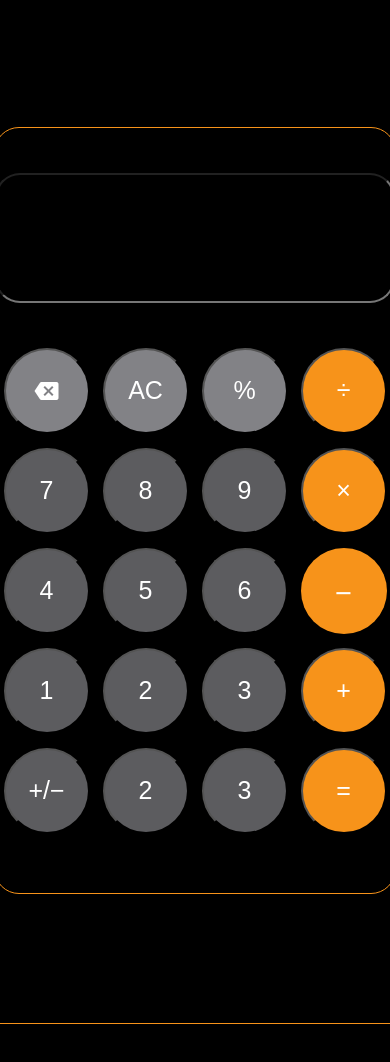
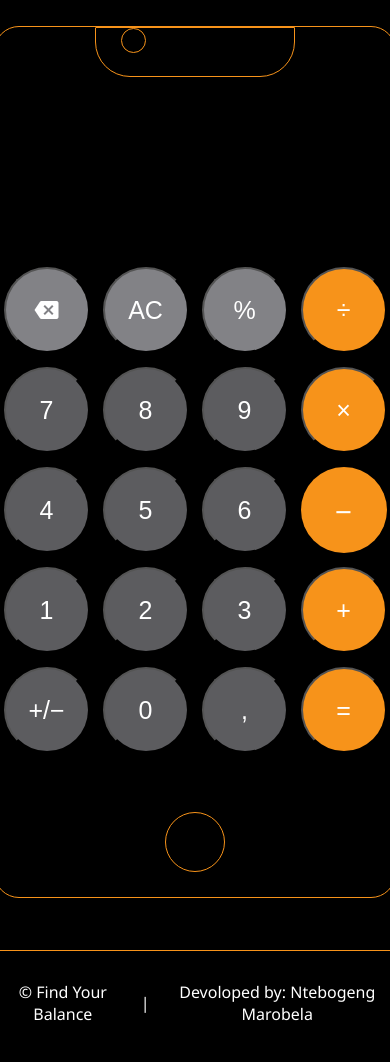
Before and after one commit to Ntebogengmarobela/fyb-ntebogeng-app, a plain HTML site: page index.html in a window 390 px wide. Shown: the part 132-1194 px from the top of the page. Drawn offline with Linux system fonts and the light colour scheme.

Commit message:
changed calculator to mobile interface

```diff
--- a/index.html
+++ b/index.html
@@ -40,14 +40,19 @@
     </header>
     <main>
       <section class="calc-frame">
-        <!-- <span class="calc-title">---- Calculator ----</span> -->
+        <section class="calc-notch">
+            <section class="cam">
+
+            </section>
+            <section class="speaker"></section>
+        </section>
+        <!-- <span class="calc-title">Calculator</span> -->
 
         <input id="display" type="number" readonly class="calc-screen"></input>
         <section class="calc-key-sec">
             <section class="btn-row">
                 <button class="btn-crcle-top">
                     <i class="material-icons">backspace</i>
-            <!-- <span class="digits">1</span> -->
                 </button>
                 <button class="btn-crcle-top">
                     <span class="digits">AC</span>
@@ -73,6 +78,7 @@
                     <span class="digits">&times;</span>
                 </button>
             </section>
+
 
         <section class="btn-row">
           <button class="btn-crcle">
@@ -107,19 +113,19 @@
             <span class="digits">&plus;&sol;&minus; </span>
           </button>
           <button class="btn-crcle">
-            <span class="digits">2</span>
+            <span class="digits">0</span>
           </button>
           <button class="btn-crcle">
-            <span class="digits">3</span>
+            <span class="digits">&comma;</span>
           </button>
           <button class="btn-crcle-org">
             <span class="digits">&equals;</span>
           </button>
         </section>
-
-
+         <!-- <section class="hme-btn"></section> -->
 
         </section>
+        <section class="hme-btn"></section>
 
       </section>
     </main>
--- a/styles.css
+++ b/styles.css
@@ -31,6 +31,17 @@ body {
 
 
    /* color: rgb(77, 170, 252); */
+   /* margin-top: 129.333px;
+   margin-bottom: 129.333px; */
+
+   /* height: 100vh;
+   overflow: hidden;
+    height: 100dvh;  */
+    min-height: 100dvh;
+    margin: 0;
+    display: flex;
+    flex-direction: column;
+
 }
 
 header {
@@ -47,7 +58,7 @@ header {
     /* border-bottom: 4px solid #090c14; */
     /* background-color: color(srgb 0.0509804 0.0627451 0.0784314 / 0.88); */
     /* background-color: rgb(247, 147, 26); */
-   padding: 12px 0;
+
 
     gap: 32px;
     /* background-color: rgb(255,255,255); */
@@ -55,7 +66,18 @@ header {
     /* border-top: 4px solid rgb(247, 147, 26); */
     border-bottom: 1px solid rgb(247, 147, 26);
     /* border-bottom: 1px solid rgb(0, 122, 204); */
-    padding-right: 100px;
+    /* position: fixed;
+    top: 0;
+    left: 0; */
+
+
+   /* padding: 25px 100px 25px 0;  */
+    /* margin-bottom: 129.333px; */
+
+     /* border-top: 1px solid rgb(247, 147, 26); */
+     /* margin-bottom: 54px; */
+
+
 }
 /* header > h1 {
     font-family: "Titillium Web", Arial, sans-serif;
@@ -92,10 +114,25 @@ main {
     display: flex;
     justify-content: center;
     align-items: center;
-}
-.calulator {
+    flex: 1;
+  /* margin: 130px 0; */
+
+  /* overflow: hidden;
+  margin: auto; */
+  /* margin: 50px 0; */
+  /* margin: 52px 0; */
+  /* overflow-y: auto; */
+  /* height: 650px; */
+  padding: 52px 0;
+
+
+
+
+
+
 
 }
+
 img {
 
     height: 100px;
@@ -104,7 +141,7 @@ img {
 .calc-frame {
     display: flex;
     width: 450px;
-    /* height: 450px; */
+
     border-radius: 25px;
     border: 1px solid rgb(247, 147, 26);
     /* border: 1px solid rgb(0, 122, 204); */
@@ -112,20 +149,32 @@ img {
     /* background-color: #090c14; */
     /* background-color: color(srgb 0.0509804 0.0627451 0.0784314 / 0.88); */
    margin: auto;
-   margin-top: 129.333px;
-   margin-bottom: 129.333px;
+   /* margin-top: 129.333px;
+   margin-bottom: 129.333px; */
+   /* margin-top: 200px;
+   margin-bottom: 200px; */
    flex-direction: column;
    /* background-color: rgba(0, 0, 0, 0.25); */
-   background-color: rgba(rgba(0, 0, 0, 0.75));
+   background-color: rgba(0, 0, 0, 0.75);
+   /* height: 861.323px; */
+   /* margin:129.333px 0; */
+ /* margin: 104px 0; */
+
+
+
+
 
 
 
     /* justify-content: center; */
     align-items: center;
+    /* position: relative;
+    z-index: 1000; */
 }
 .calc-screen {
     display: flex;
-    height: 129.333px;
+    height: 100px;
+    /* height: 129.333px; */
     width: 400px;
     border-radius: 25px;
     /* border: 1px solid rgb(247, 147, 26); */
@@ -137,12 +186,15 @@ img {
     /* background-color: rgb(255,255,255); */
     /* background-color: rgb(247, 147, 26); */
     background-color: transparent;
+    border: none;
+
 
 }
 .calc-key-sec {
     display: flex;
     flex-direction: column;
        margin: 45px 0;
+
 
 
 
@@ -156,21 +208,22 @@ img {
 
 
 
+
 }
 .calc-title {
     /* text-decoration: underline; */
     margin-top: 20px;
     display: flex;
-    color: rgb(247, 147, 26);
+    /* color: rgb(247, 147, 26); */
     /* color: rgb(0, 122, 204); */
-    /* color: rgb(255,255,255); */
+    color: rgb(255,255,255);
     align-items: center;
     justify-content: center;
     text-align: center;
     /* font-weight: bold; */
     font-size: 25px;
-    text-decoration: underline;
-    text-decoration-color: rgb(0, 122, 204);
+    /* text-decoration: underline;
+    text-decoration-color: rgb(247, 147, 26); */
 }
 .btn-crcle {
     display: flex;
@@ -225,7 +278,8 @@ img {
 }
 footer {
     display: flex;
-    height: 128px;
+    /* height: 128px; */
+    /* height: 129.333px; */
      width: 100%;
       border-top: 1px solid rgb(247, 147, 26);
       color: rgb(255,255,255);
@@ -234,5 +288,53 @@ footer {
     align-items: center;
     text-align: center;
     gap: 15px;
+     /* position: fixed;
+    bottom: 0;
+    left: 0; */
+    /* margin-top: 129.333px; */
+    height: 104px;
+    /* margin-top: 104px; */
+    /* margin-top: 54px; */
+    /* border-bottom: 1px solid rgb(247, 147, 26); */
+
+
+
+
+
 
 }
+.calc-notch {
+    display: flex;
+    height: 50px;
+    width: 200px;
+    border: 1px solid rgb(247, 147, 26);
+    border-top-left-radius: 1px;
+    border-bottom-left-radius:35px ;
+    border-bottom-right-radius:35px ;
+
+}
+.cam {
+    display: flex;
+    height: 25px;
+    width: 25px;
+    border-radius: 50%;
+    border: 1px solid rgb(247, 147, 26);
+    margin: 0 25px;
+
+
+}
+.hme-btn {
+    display: flex;
+    border: 1px solid rgb(247, 147, 26);
+    border-radius: 50%;
+    height: 60px;
+    width: 60px;
+    justify-content: center;
+    align-items: center;
+    margin: auto;
+    /* height: 86px;
+    width: 86px; */
+    margin-bottom: 25px;
+    border-bottom: 1px solid rgb(247, 147, 26);
+
+}
```
Lines whose indentation alone changed are shown as unchanged.
